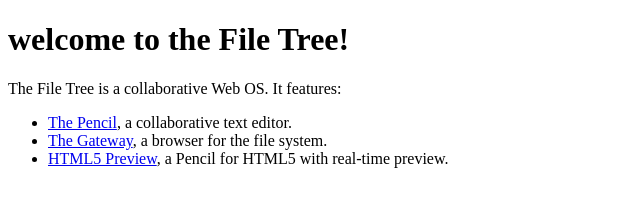
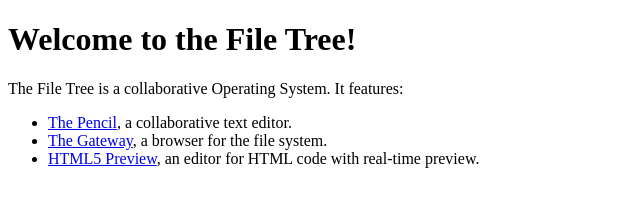
Before and after one commit to mcastillo0724/tree, a plain HTML site: page web/index.html in a window 1280 px wide. Shown: the whole page, without its empty margins (0-640 px from the left). Drawn offline with Linux system fonts and the light colour scheme.

Commit message:
typos in web/index.html
Signed-off-by: Thaddee Tyl <thaddee.tyl@gmail.com>

```diff
--- a/web/index.html
+++ b/web/index.html
@@ -2,13 +2,13 @@
 <meta charset=utf-8>
 <title>The File Tree</title>
 
-<h1>welcome to the File Tree!</h1>
+<h1>Welcome to the File Tree!</h1>
 
-<p>The File Tree is a collaborative Web OS. It features:</p>
+<p>The File Tree is a collaborative Operating System. It features:</p>
 
 <ul>
   <li><a href=pencil.html>The Pencil</a>, a collaborative text editor.
   <li><a href=gateway.html>The Gateway</a>, a browser for the file system.
-  <li><a href=preview.html>HTML5 Preview</a>, a Pencil for HTML5 with real-time
-  preview.
+  <li><a href=preview.html>HTML5 Preview</a>, an editor for HTML code with
+  real-time preview.
 </ul>
```
